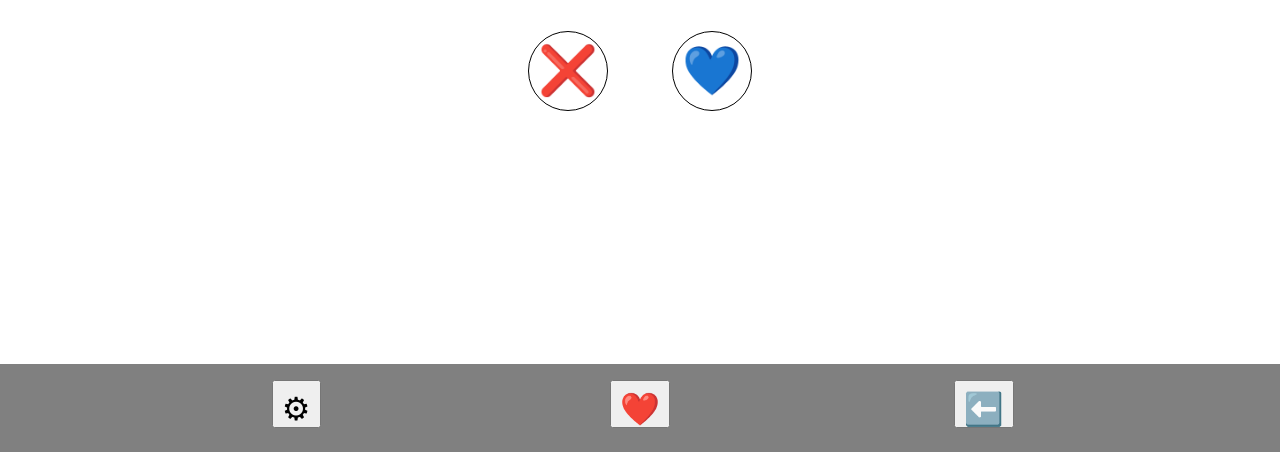
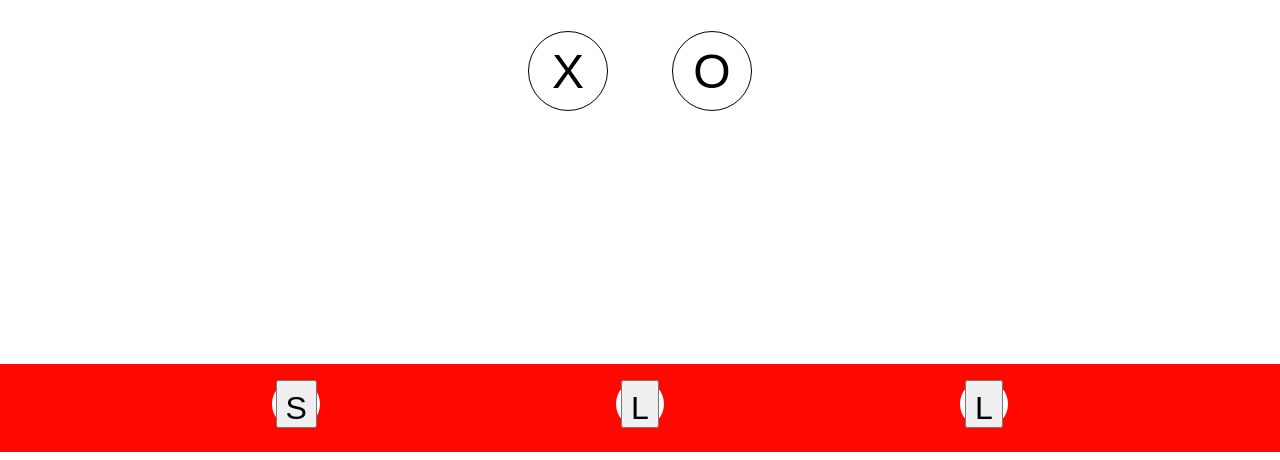
Before and after one commit to andimalfresh/pet-swipe-frontend, a plain HTML site: page adopterLanding.html in a window 1280 px wide. Shown: the part 655-1115 px from the top of the page. Drawn offline with nearby package versions, Linux system fonts and the light colour scheme; a web font is replaced by a local one.

```diff
--- a/adopterLanding.html
+++ b/adopterLanding.html
@@ -18,18 +18,18 @@
         <h2>Maximus</h2>
     </div>
     <div class="buttons">
-        <button>❌</button>
-        <button>💙</button>
+        <button>X</button>
+        <button>O</button>
     </div>
     <div class="menu">
         <div class="logo">
-            <button>⚙</button>
+            <button>S</button>
         </div>
         <div class="logo">
-            <button>❤️</button>
+            <button>L</button>
         </div>
         <div class="logo">
-            <button>⬅️</button>
+            <button>L</button>
         </div>
     </div>
 
--- a/main.scss
+++ b/main.scss
@@ -280,7 +280,7 @@
         margin-top: 20%;
         height: 5.5rem;
         width: 105%;
-        background-color: gray;
+        background-color: $primary;
         display: flex;
         justify-content: space-evenly;
         flex-direction: row;
```
Also changed, not shown: adopteeSignUp.html (+1 -1 lines), adopterSignUp.html (+3 -3 lines), main.css, 1 other file.
